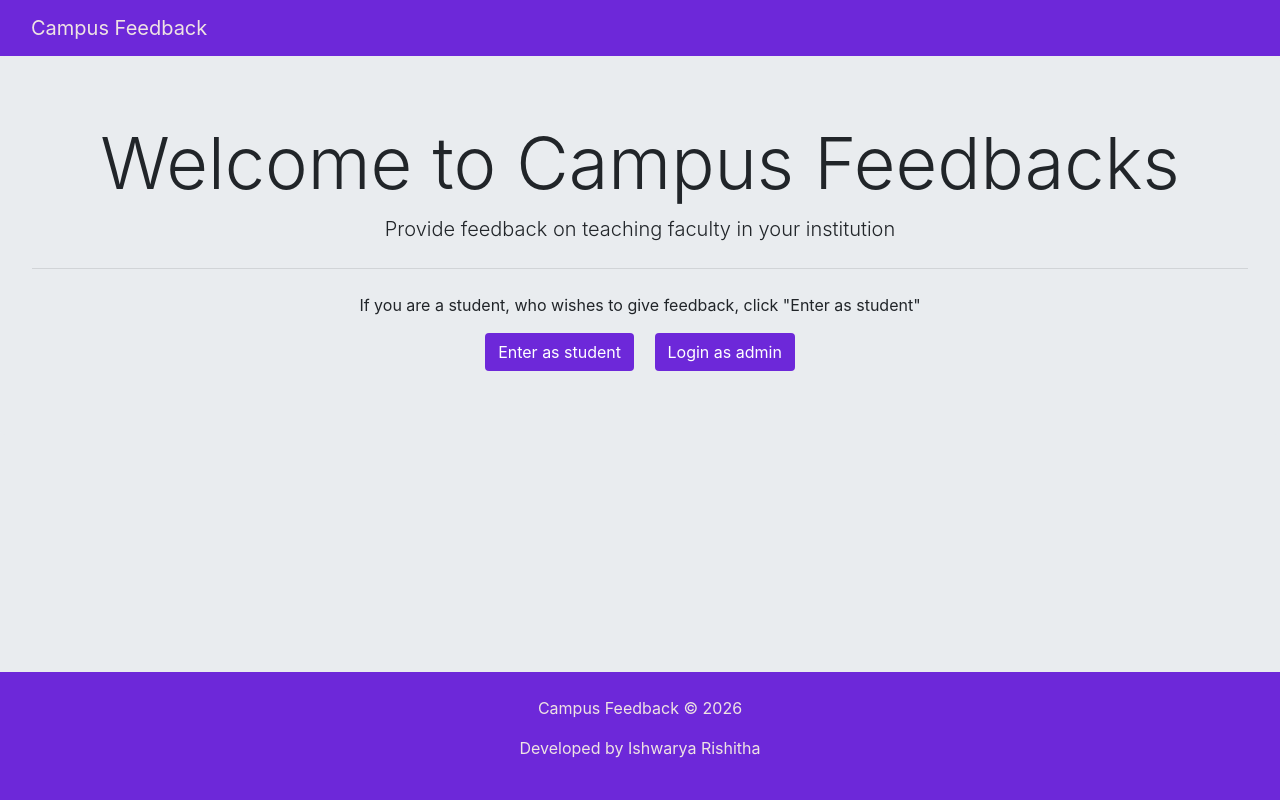
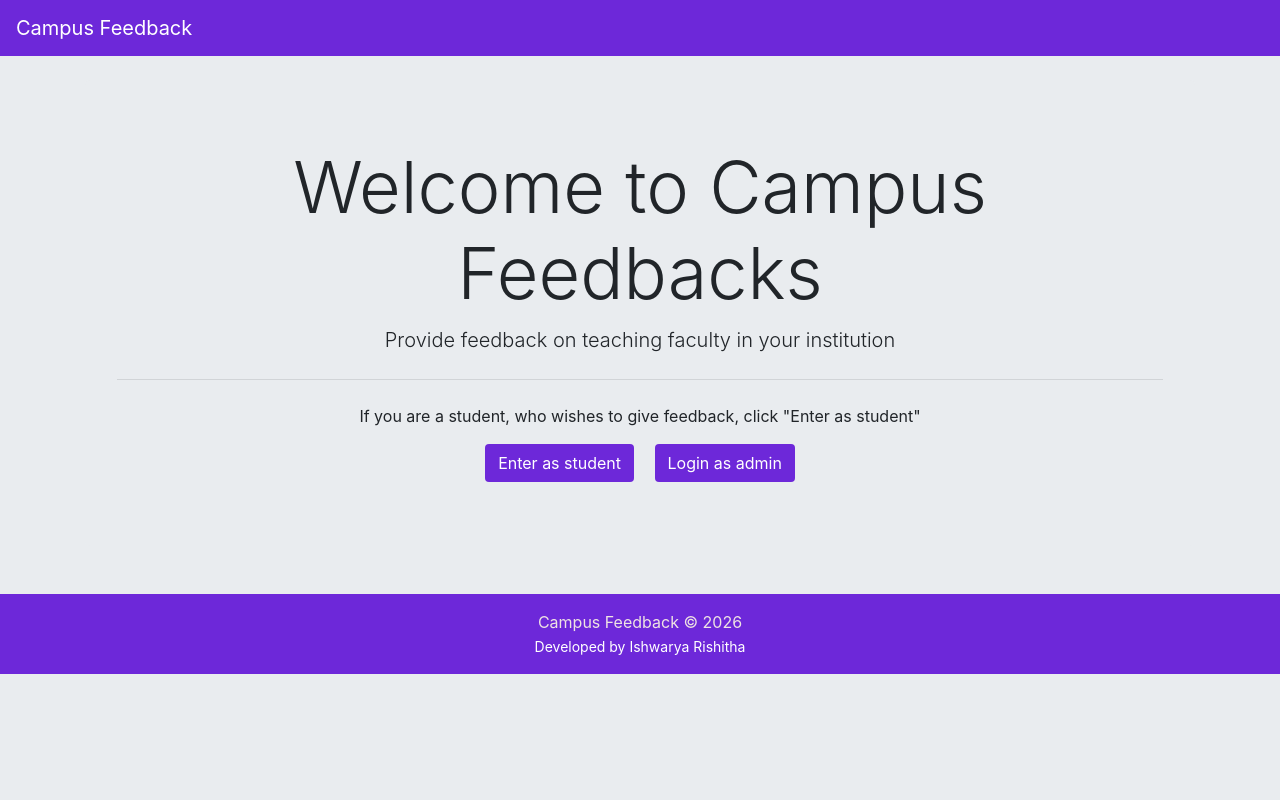
Before and after one commit to ishwaryarishitha/campus-feedback-system, a Django app: page / in a window 1280 px wide. Run offline with Django 3.2, Linux system fonts and the light colour scheme; some libraries are stand-ins or nearby versions.

Commit message:
Update UI theme color and finalize rebranding

```diff
--- a/Home/static/Home/styles.css
+++ b/Home/static/Home/styles.css
@@ -27,3 +27,26 @@ html {
 #sticky-footer {
     flex-shrink: none;
 }
+/* Login input fields */
+input[type="text"],
+input[type="password"] {
+    width: 300px;
+    height: 45px;
+    border-radius: 10px;
+    border: 2px solid #6f2dbd;   /* purple border */
+    padding: 8px 12px;
+    font-size: 16px;
+}
+
+/* On focus (when clicked) */
+input[type="text"]:focus,
+input[type="password"]:focus {
+    outline: none;
+    border-color: #4b0082;
+    box-shadow: 0 0 6px rgba(111, 45, 189, 0.6);
+}
+
+/* Placeholder color */
+input::placeholder {
+    color: #999;
+}
--- a/Home/templates/Home/index.html
+++ b/Home/templates/Home/index.html
@@ -1,65 +1,36 @@
 {% load static %}
-<!doctype html>
+<!DOCTYPE html>
 <html lang="en">
-
 <head>
-    <!-- Required meta tags -->
-    <meta charset="utf-8">
-    <meta name="viewport" content="width=device-width, initial-scale=1, shrink-to-fit=no">
+    <meta charset="UTF-8">
+    <title>Campus Feedback</title>
 
     <!-- Bootstrap CSS -->
-    <link rel="stylesheet" href="https://stackpath.bootstrapcdn.com/bootstrap/4.4.1/css/bootstrap.min.css" integrity="sha384-Vkoo8x4CGsO3+Hhxv8T/Q5PaXtkKtu6ug5TOeNV6gBiFeWPGFN9MuhOf23Q9Ifjh" crossorigin="anonymous">
+    <link href="https://cdn.jsdelivr.net/npm/bootstrap@4.6.2/dist/css/bootstrap.min.css" rel="stylesheet">
 
-    <!-- Custom CCS -->
+    <!-- Custom CSS -->
     <link rel="stylesheet" href="{% static 'Home/styles.css' %}">
+</head>
+<body>
 
-    <title>Campus Feedback</title>
-</head>
+<!-- NAVBAR -->
+<nav class="navbar bg-Purple">
+    <a class="navbar-brand text-white" href="{% url 'HomeView' %}">
+        Campus Feedback
+    </a>
+</nav>
 
-<body class="d-flex flex-column">
+<!-- MAIN CONTENT -->
+<div class="container mt-4">
+    {% block content %}
+    {% endblock content %}
+</div>
 
-    <!-- Navigation Bar -->
-    <nav class="navbar bg-Purple">
-        <div class="container-fluid">
-            <!-- Logo/Text -->
-            <a class="navbar-brand" href="{% url 'HomeView' %}">Campus Feedback</a>
-        </div>
-    </nav>
-
-    <!-- main content -->
-    <div id="page-content">
-        {% block content %}{% endblock content %}
-    </div>
-
-    <!-- Website footer -->
-    <footer id="sticky-footer" class="bg-Purple py-4 mt-4 text-white-50">
-        <div class="container text-center">
-            <p class="copyright">Campus Feedback &copy; 2026</p>
-            <p>Developed by Ishwarya Rishitha</p>
-        </div>
-    </footer>
-
-    <!-- Optional JavaScript -->
-    <!-- jQuery first, then Popper.js, then Bootstrap JS -->
-    <script src="https://code.jquery.com/jquery-3.4.1.slim.min.js" integrity="sha384-J6qa4849blE2+poT4WnyKhv5vZF5SrPo0iEjwBvKU7imGFAV0wwj1yYfoRSJoZ+n" crossorigin="anonymous"></script>
-    <script src="https://cdn.jsdelivr.net/npm/popper.js@1.16.0/dist/umd/popper.min.js" integrity="sha384-Q6E9RHvbIyZFJoft+2mJbHaEWldlvI9IOYy5n3zV9zzTtmI3UksdQRVvoxMfooAo" crossorigin="anonymous"></script>
-    <script src="https://stackpath.bootstrapcdn.com/bootstrap/4.4.1/js/bootstrap.min.js" integrity="sha384-wfSDF2E50Y2D1uUdj0O3uMBJnjuUD4Ih7YwaYd1iqfktj0Uod8GCExl3Og8ifwB6" crossorigin="anonymous"></script>
-
-    <!-- jQuery !-->
-    <script src="https://ajax.googleapis.com/ajax/libs/jquery/1.12.0/jquery.min.js"> </script>
-    <!-- jQuery UI !-->
-    <link rel="stylesheet" href="https://ajax.googleapis.com/ajax/libs/jqueryui/1.11.4/themes/smoothness/jquery-ui.css">
-    <script src="https://ajax.googleapis.com/ajax/libs/jqueryui/1.11.4/jquery-ui.min.js"></script>
-
-    <!-- autocomplete for searching teacher names in feedback form -->
-    <script>
-        $(function() {
-            $("#search-field").autocomplete({
-                source: "/ajax_calls/autocomplete_search_func",
-                minLength: 1,
-            });
-        });
-    </script>
+<!-- FOOTER -->
+<footer class="bg-Purple text-white text-center mt-5 p-3">
+    <p class="mb-0">Campus Feedback © 2026</p>
+    <small>Developed by Ishwarya Rishitha</small>
+</footer>
 
 </body>
 </html>
--- a/campus_feedback/settings.py
+++ b/campus_feedback/settings.py
@@ -40,7 +40,7 @@ INSTALLED_APPS = [
 
     # Crispy Forms
     'crispy_forms',
-    'crispy_bootstrap5',
+    'crispy_bootstrap4',
 
     # Project apps
     'Home',
@@ -140,5 +140,5 @@ LOGIN_REDIRECT_URL = 'ListFeedbackView'
 ADMIN_SITE_HEADER = "Campus Feedback Administration"
 ADMIN_SITE_TITLE = "Campus Feedback Admin"
 ADMIN_INDEX_TITLE = "Welcome to Campus Feedback Admin Panel"
-CRISPY_ALLOWED_TEMPLATE_PACKS = "bootstrap5"
-CRISPY_TEMPLATE_PACK = "bootstrap5"
+CRISPY_ALLOWED_TEMPLATE_PACKS = "bootstrap4"
+CRISPY_TEMPLATE_PACK = "bootstrap4"
```
Also changed, not shown: db.sqlite3.
